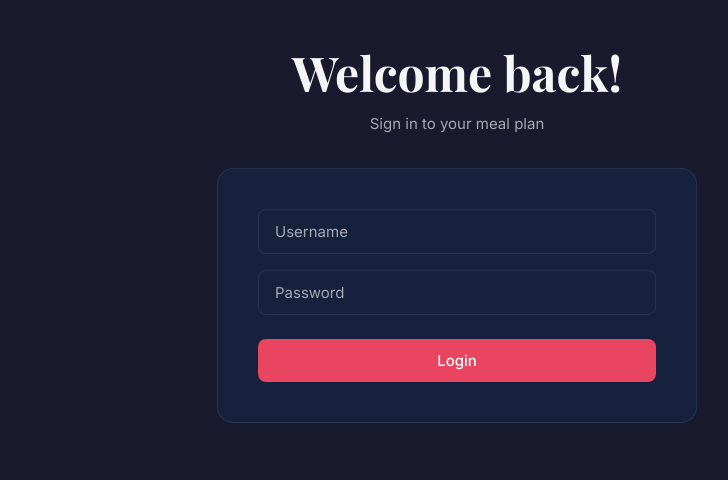
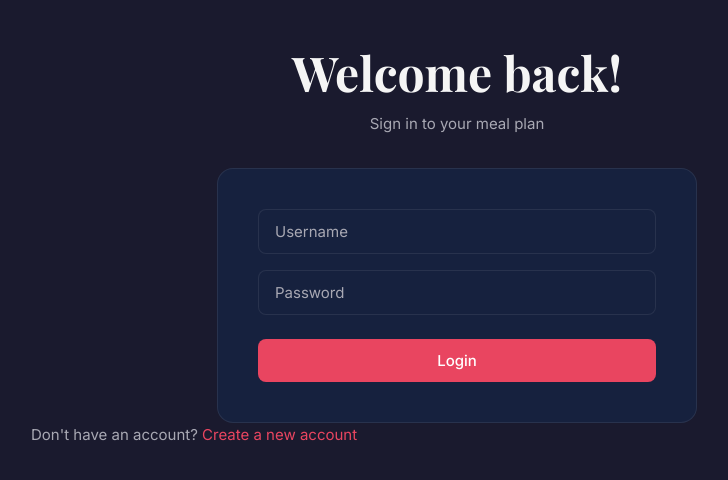
Before and after one commit to akhilg26/meal-plan-project, a React (Vite) app in the folder client/: page /login in a window 1280 px wide. Shown: the top 480 px of the page, without its empty margins (183-911 px from the left). Built offline with nearby package versions, Linux system fonts and the light colour scheme.

Commit message:
fix: update login page and app component

```diff
--- a/client/src/App.jsx
+++ b/client/src/App.jsx
@@ -8,7 +8,7 @@ function App() {
     return (
         <BrowserRouter>
         <Routes>
-            <Route path="/" element={<Navigate to ="/login"/>}/>
+            <Route path="/" element={<Navigate to ="/register"/>}/>
             <Route path="/login" element={<Login />}/>
             <Route path="/register" element={<Register/>}/>
             <Route path="/profile" element={<Profile/>}/>
--- a/client/src/pages/Login.jsx
+++ b/client/src/pages/Login.jsx
@@ -1,6 +1,7 @@
 import { login } from '../api/auth'
 import { useState } from 'react'
-import { useNavigate } from 'react-router-dom'
+import { useNavigate, Link } from 'react-router-dom'
+
 
 
 function Login(){
@@ -31,6 +32,7 @@ function Login(){
 <input type="password" id="password" name="password" placeholder="Password" value = {password} onChange={(e) => setPassword(e.target.value)}></input> <br />
 <button type="submit">Login</button>
     </form>
+    <p>Don't have an account? <Link to="/register">Create a new account</Link></p>
     </div>
 }
 export default Login
```
